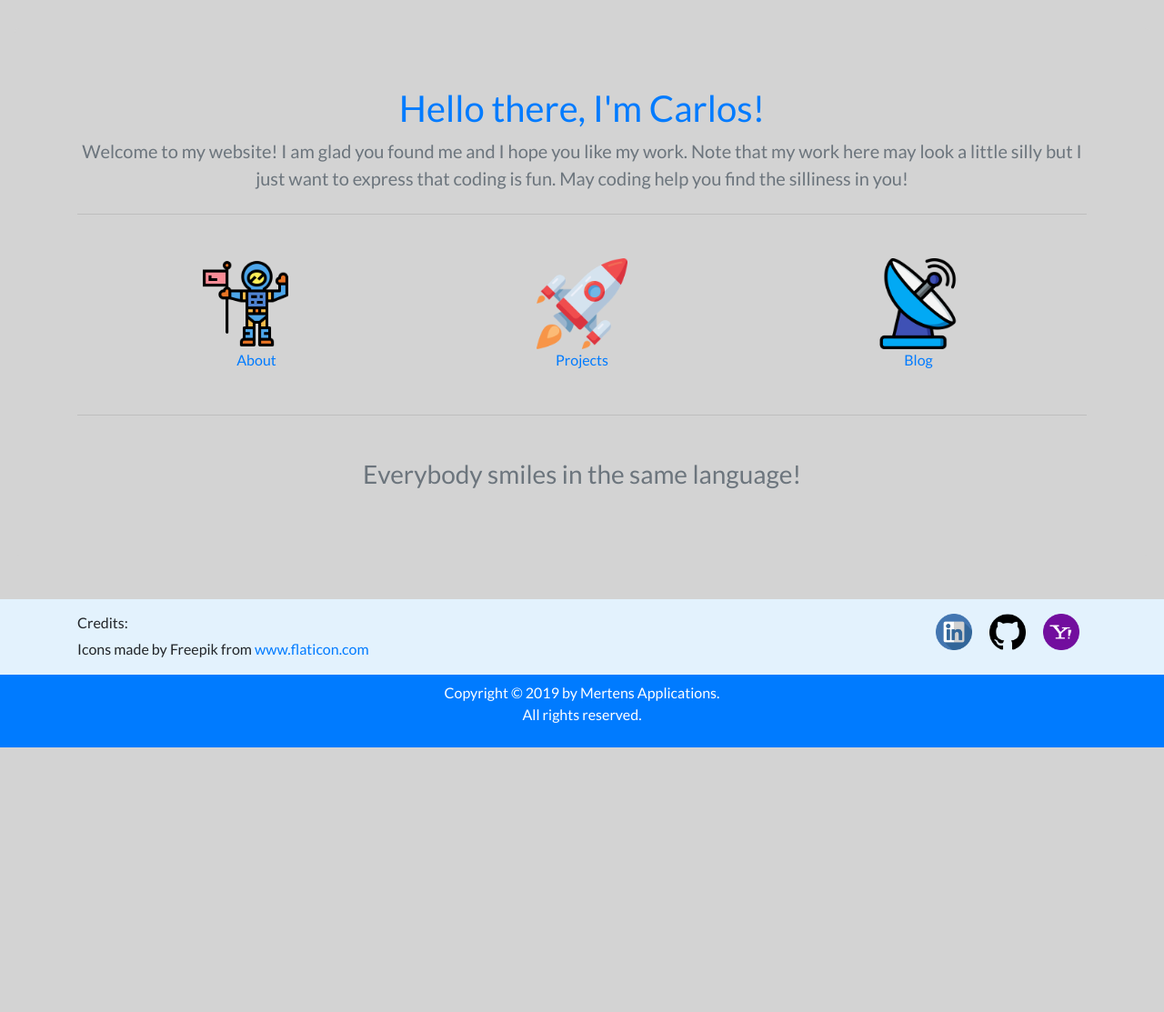
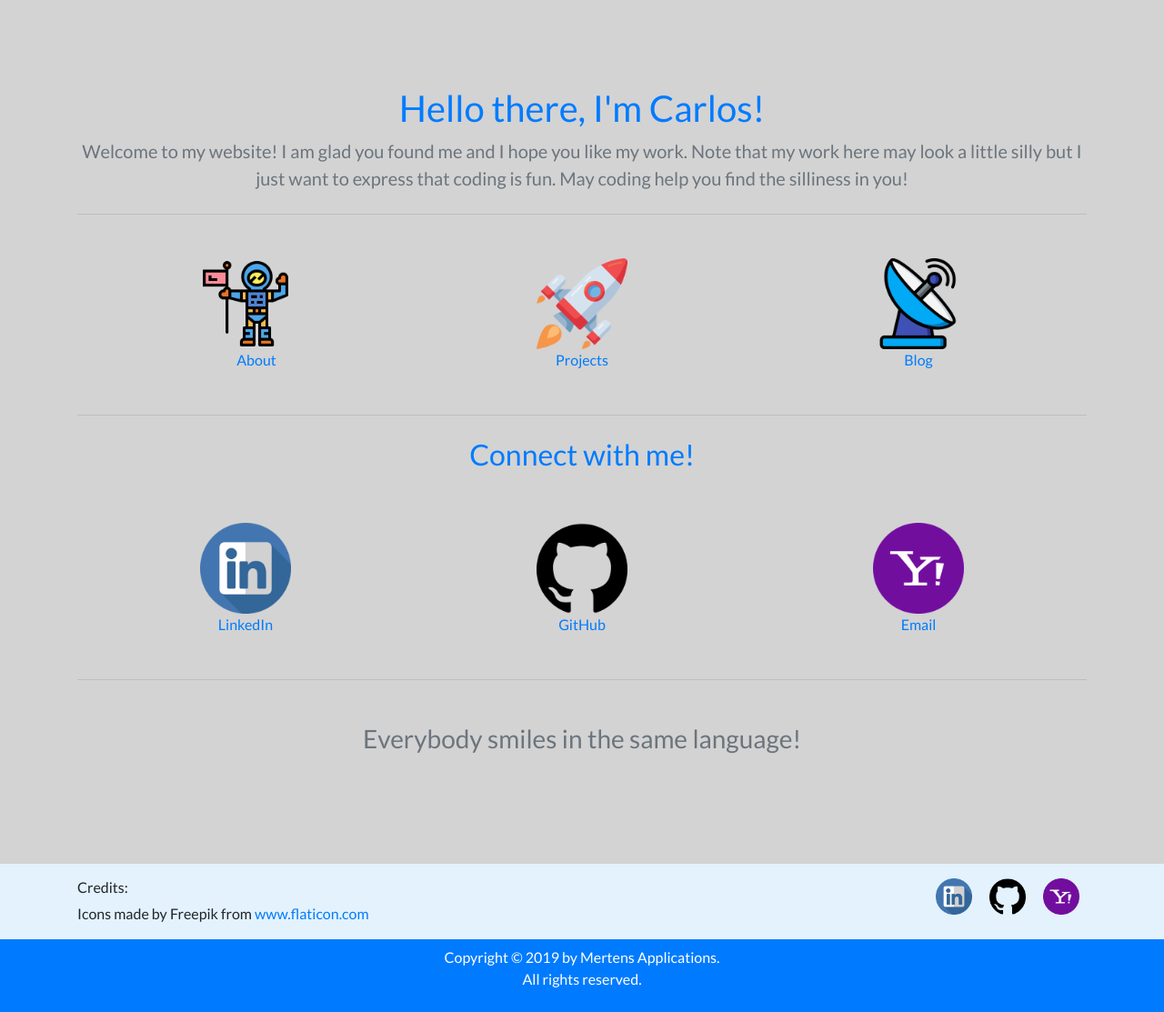
Before and after one commit to carlosmertens/myWebsite, a Django app: template home/templates/home/index.html in a window 1280 px wide. Shown: the part 67-1180 px from the top of the page at 91% size. Before the commit the page ends 889 px from the top, so only its background shows below. Run offline with Django 3.2, Linux system fonts and the light colour scheme; the template is opened without the code that fills it, so the values that code supplies are empty; some libraries are stand-ins or nearby versions.

Commit message:
Move connect icons to homepage

```diff
--- a/home/templates/home/index.html
+++ b/home/templates/home/index.html
@@ -80,6 +80,58 @@
           </div>
 
           <hr class="my-4" />
+          <h2 class="text-primary">Connect with me!</h2>
+          <br />
+
+          <div class="container">
+            <div class="row d-flex justify-content-center">
+              <div class="col-sm p-4">
+                <a
+                  href="https://www.linkedin.com/in/carlosmertens/"
+                  target="_blank"
+                  class="p-4"
+                  ><img
+                    src="{% static 'linkedin.png' %}"
+                    alt="LinkedIn"
+                    height="100"
+                    width="100"
+                /></a>
+                <br />
+                <a href="https://www.linkedin.com/in/carlosmertens/"
+                  >LinkedIn</a
+                >
+              </div>
+
+              <div class="col-sm p-4">
+                <a
+                  href="https://github.com/carlosmertens"
+                  target="_blank"
+                  class="p-4"
+                  ><img
+                    src="{% static 'github-logo.png' %}"
+                    alt="GitHub"
+                    height="100"
+                    width="100"
+                /></a>
+                <br />
+                <a href="https://github.com/carlosmertens">GitHub</a>
+              </div>
+
+              <div class="col-sm p-4">
+                <a href="mailto:mertenscarlos@yahoo.com" class="p-4"
+                  ><img
+                    src="{% static 'yahoo.png' %}"
+                    alt="Email"
+                    height="100"
+                    width="100"
+                /></a>
+                <br />
+                <a href="mailto:mertenscarlos@yahoo.com">Email</a>
+              </div>
+            </div>
+          </div>
+
+          <hr class="my-4" />
           <h3 class="text-secondary pt-4">
             Everybody smiles in the same language!
           </h3>
```
Also changed, not shown: portfolio/templates/portfolio/about.html (+0 -39 lines).
